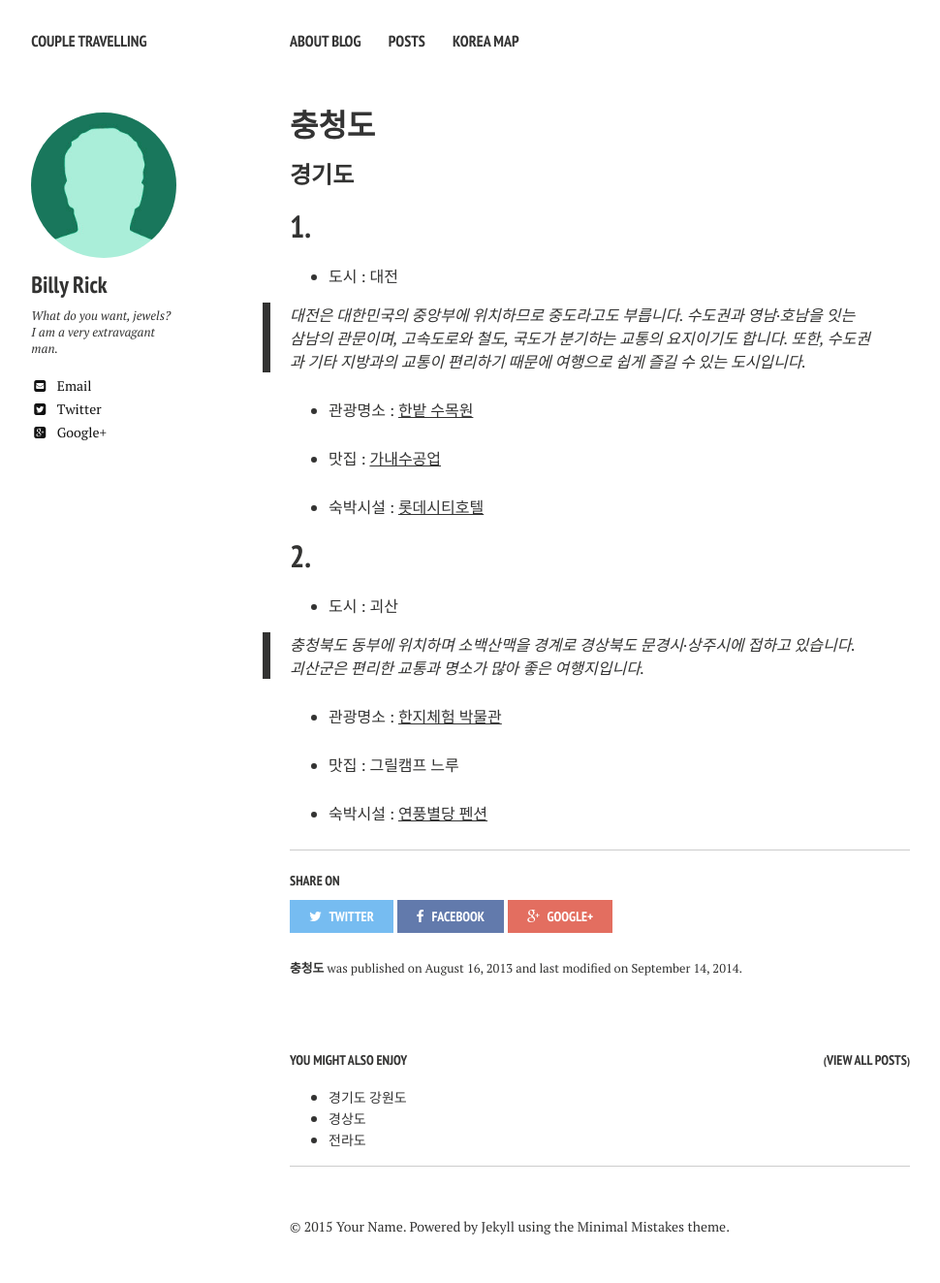
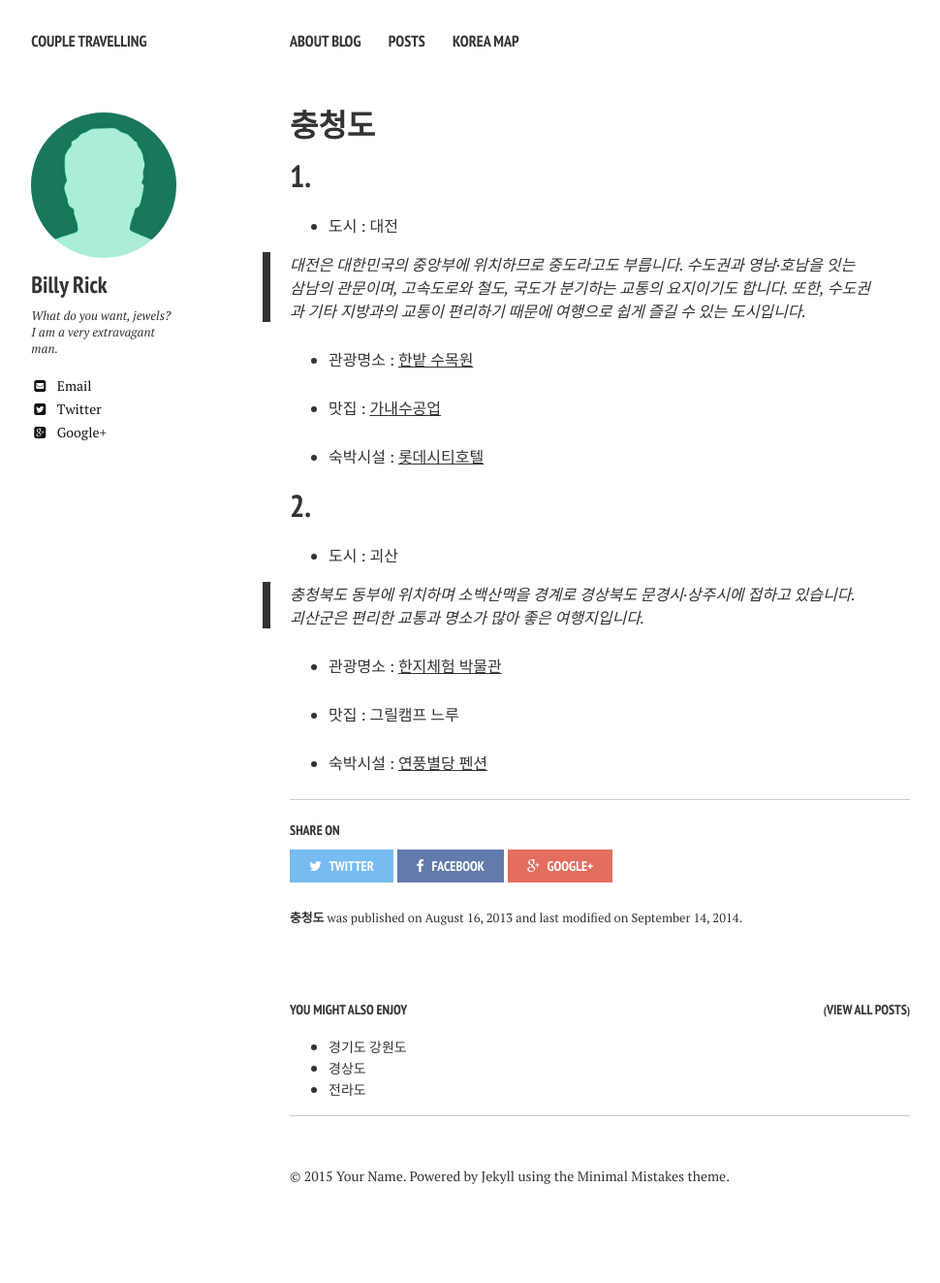
Before and after one commit to shinojin/shinojin.github.com, a Jekyll site: the page built from _posts/2013-08-16-code-highlighting-post.md, in a window 1280 px wide. Shown: the whole page at 97% size, without its empty margins (21-991 px from the left). Built offline with Jekyll 4.4.1, drawn with Linux system fonts in a browser that asks for light colours; nearby versions of some CDN libraries; after the commit the page ends 1271 px from its top, so only the background shows below that.

Commit message:
Update 2013-08-16-code-highlighting-post.md

```diff
--- a/_posts/2013-08-16-code-highlighting-post.md
+++ b/_posts/2013-08-16-code-highlighting-post.md
@@ -8,7 +8,6 @@ modified: 2014-09-14
 ---
 
 
-###경기도
 #1.
 - 도시 : 대전
 
```
